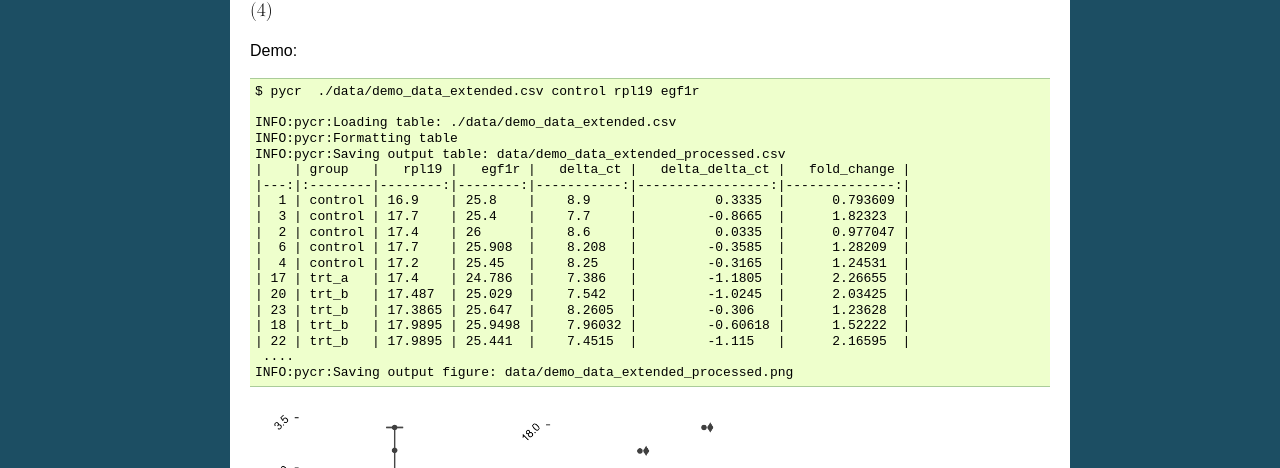
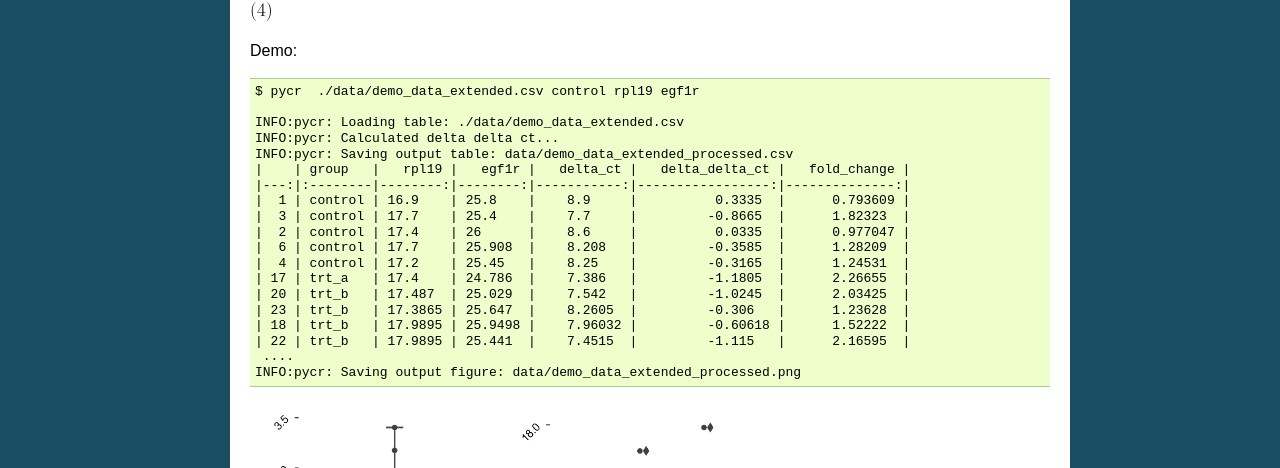
Before and after one commit to patrickmlong/pycr, a Sphinx documentation site: the page built from docs/index.rst, in a window 1280 px wide. Shown: the part 856-1324 px from the top of the page. Built offline with Sphinx 7.4.7, drawn with Linux system fonts in a browser that asks for light colours.

Commit message:
Update index.rst

```diff
--- a/docs/index.rst
+++ b/docs/index.rst
@@ -42,9 +42,9 @@ Demo::
 
     $ pycr  ./data/demo_data_extended.csv control rpl19 egf1r
 
-    INFO:pycr:Loading table: ./data/demo_data_extended.csv
-    INFO:pycr:Formatting table
-    INFO:pycr:Saving output table: data/demo_data_extended_processed.csv
+    INFO:pycr: Loading table: ./data/demo_data_extended.csv
+    INFO:pycr: Calculated delta delta ct...
+    INFO:pycr: Saving output table: data/demo_data_extended_processed.csv
     |    | group   |   rpl19 |   egf1r |   delta_ct |   delta_delta_ct |   fold_change |
     |---:|:--------|--------:|--------:|-----------:|-----------------:|--------------:|
     |  1 | control | 16.9    | 25.8    |    8.9     |          0.3335  |      0.793609 |
@@ -58,7 +58,7 @@ Demo::
     | 18 | trt_b   | 17.9895 | 25.9498 |    7.96032 |         -0.60618 |      1.52222  |
     | 22 | trt_b   | 17.9895 | 25.441  |    7.4515  |         -1.115   |      2.16595  |
      ....
-    INFO:pycr:Saving output figure: data/demo_data_extended_processed.png
+    INFO:pycr: Saving output figure: data/demo_data_extended_processed.png
 
 
 .. image:: ../images/demo_data_extended_processed.png
```
